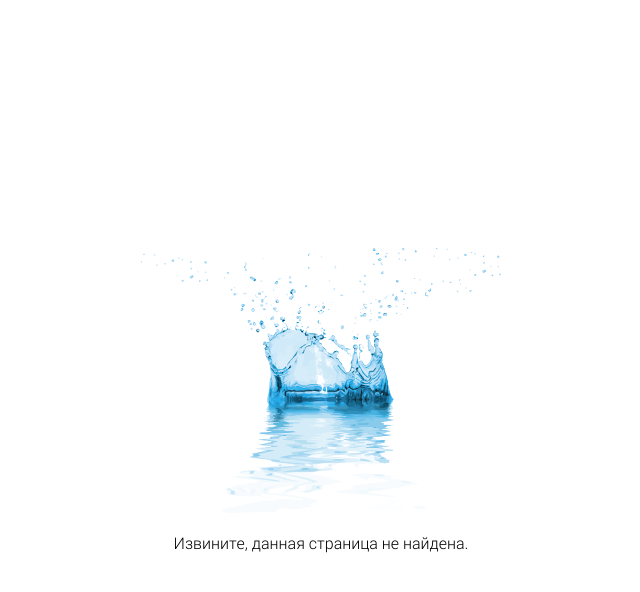
After one commit to vikonnikov/chelgradirni.ru, a Django app: template templates/404.html in a window 1280 px wide. The commit adds this page. Shown: the top 592 px of the page, without its empty margins (319-959 px from the left). Run offline with Django 3.2, Linux system fonts and the light colour scheme; the template is opened without the code that fills it, so the values that code supplies are empty.

Commit message:
Page 404 added.

```diff
--- a/core/static/core/style.css
+++ b/core/static/core/style.css
@@ -213,3 +213,19 @@ li {
 }
 .about-gradirnya__pros li:before{ content:"—"; position:relative; left:-5px;}
 .about-gradirnya__pros li{ text-indent:-11px; }
+
+.notfound {
+    bottom: 0;
+    height: 305px;
+    left: 0;
+    margin: auto;
+    position: absolute;
+    right: 0;
+    top:0;
+    width: 360px;
+}
+.notfound__text {
+    font-family: RobotoLight;
+    padding-top: 15px;
+    text-align: center;
+}
--- /dev/null
+++ b/templates/404.html
@@ -0,0 +1,17 @@
+{% load staticfiles %}
+
+<!DOCTYPE html>
+<html>
+    <head>
+        <title>Страница не найдена.</title>
+        <meta http-equiv="Content-Type" content="text/html; charset=utf-8">
+        <link rel="stylesheet" type="text/css" href="{% static 'core/style.css' %}" />
+    </head>
+
+    <body>
+        <div class="notfound">
+            <img src="{% static 'core/images/water.png' %}">
+            <div class="notfound__text">Извините, данная страница не найдена.</div>
+        </div>
+    </body>
+</html>
--- a/templates/flatpages/default.html
+++ b/templates/flatpages/default.html
@@ -1,6 +1,7 @@
 {% load staticfiles %}
 
 <!DOCTYPE html>
+<html>
     <head>
         <title>{{ flatpage.title }}</title>
         <meta http-equiv="Content-Type" content="text/html; charset=utf-8">
@@ -45,3 +46,4 @@
             </div>
         </div>
     </body>
+</html>
```
Also changed, not shown: core/static/core/images/water.png (added). Lines whose indentation alone changed are shown as unchanged.
